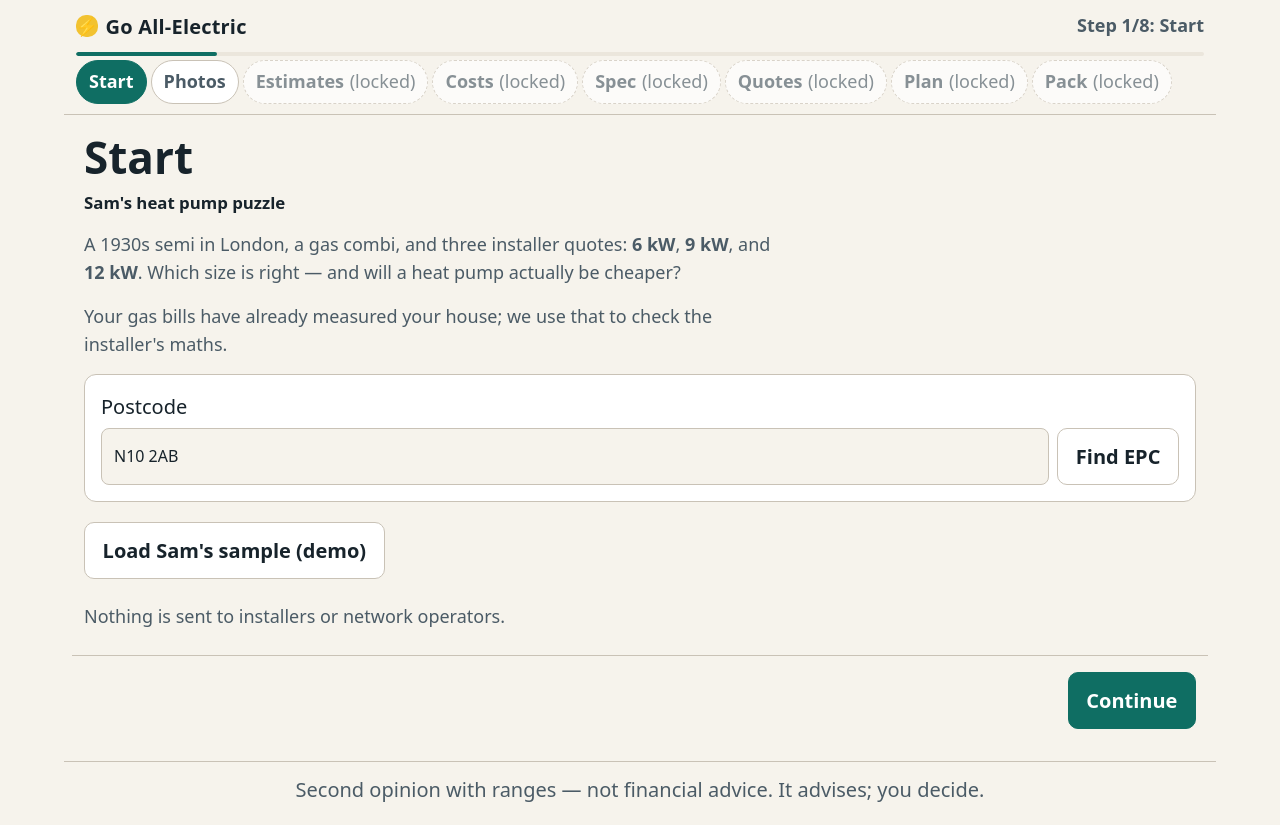
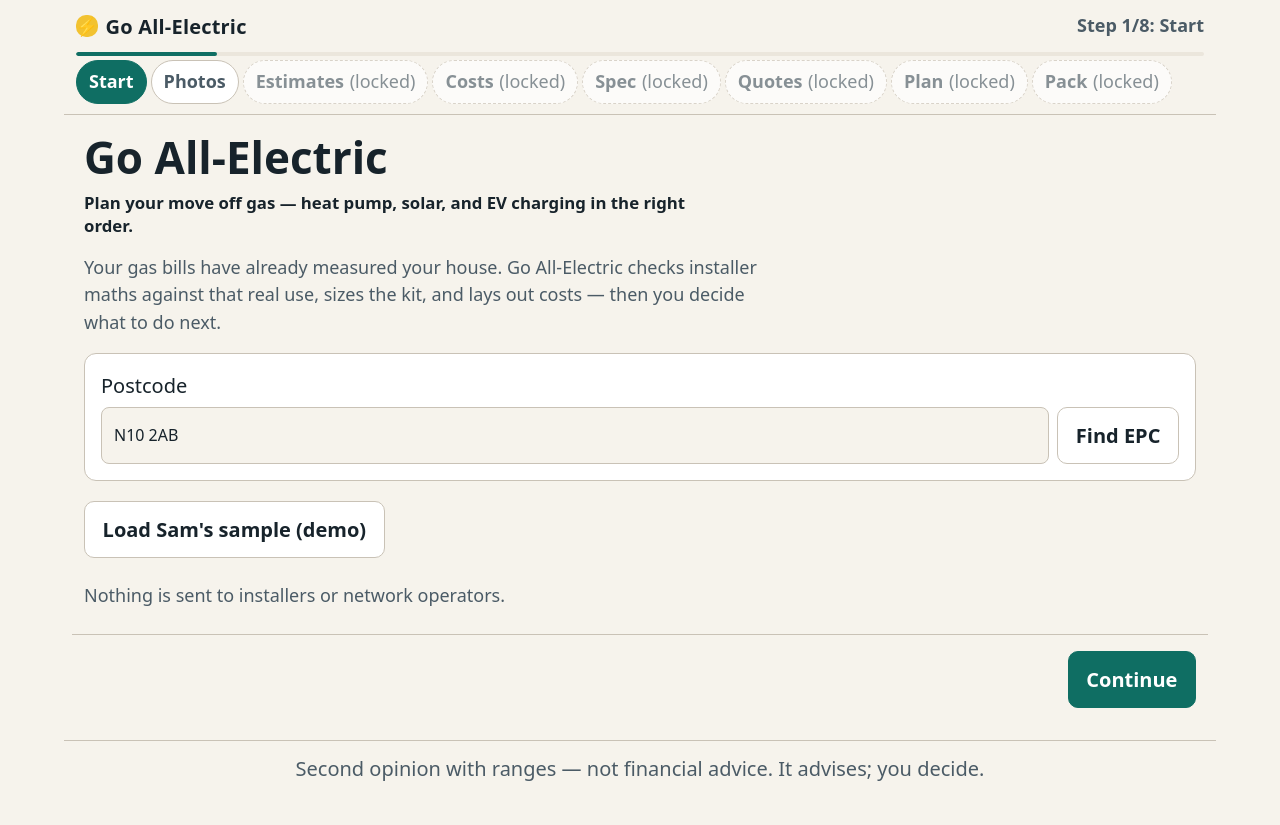
Before and after one commit to whabbot/go-all-electric, a React (Vite) app in the folder frontend/: page / in a window 1280 px wide. After the commit the page ends 804 px from the top, so only its background shows below. Built offline with nearby package versions, Linux system fonts and the light colour scheme; a web font is replaced by a local one.

Commit message:
Frame Start as Go All-Electric for the homeowner, not Sam.
Sam remains only on demo sample actions; EstimateHero axis caption uses your quotes.

```diff
--- a/frontend/src/components/EstimateHero.tsx
+++ b/frontend/src/components/EstimateHero.tsx
@@ -161,7 +161,8 @@ function SharedKwAxis({
         </div>
       </div>
       <p className="subtle" style={{ marginTop: '1.75rem' }}>
-        Blue band = measured (B), orange = fabric (A). Ticks = Sam&apos;s 6, 9 and 12 kW quotes.
+        Blue band = measured (B), orange = fabric (A). Ticks = your{' '}
+        {quoteKw.length > 0 ? `${quoteKw.join(', ')} kW` : 'installer'} quotes.
       </p>
     </div>
   )
--- a/frontend/src/screens/StartScreen.tsx
+++ b/frontend/src/screens/StartScreen.tsx
@@ -26,15 +26,13 @@ export function StartScreen() {
 
   return (
     <section className="screen start-screen">
-      <h1>Start</h1>
-      <p className="hero-tagline">Sam&apos;s heat pump puzzle</p>
+      <h1>Go All-Electric</h1>
+      <p className="hero-tagline">
+        Plan your move off gas — heat pump, solar, and EV charging in the right order.
+      </p>
       <p className="lede">
-        A 1930s semi in London, a gas combi, and three installer quotes: <strong>6 kW</strong>,{' '}
-        <strong>9 kW</strong>, and <strong>12 kW</strong>. Which size is right — and will a heat pump
-        actually be cheaper?
-      </p>
-      <p className="lede subtle">
-        Your gas bills have already measured your house; we use that to check the installer&apos;s maths.
+        Your gas bills have already measured your house. Go All-Electric checks installer maths against
+        that real use, sizes the kit, and lays out costs — then you decide what to do next.
       </p>
 
       <div className="card">
```
Also changed, not shown: 1 other file (tests, documents, lock files or other folders).
